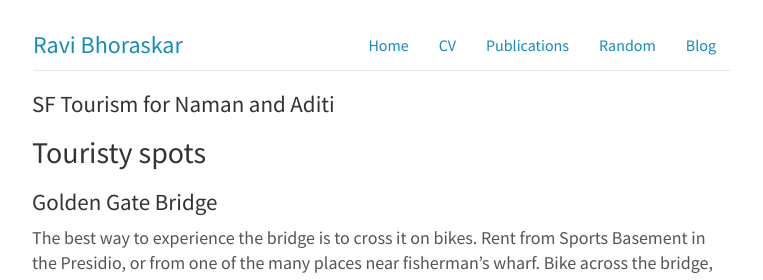
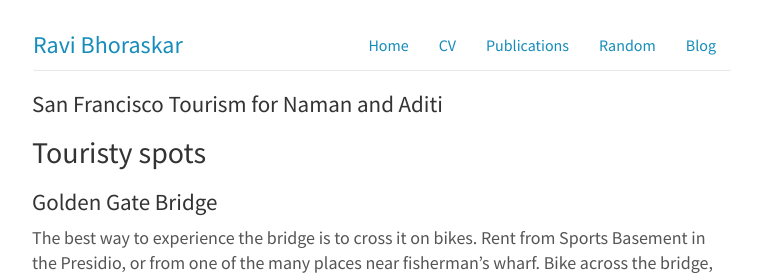
Before and after one commit to ravibhoraskar/ravibhoraskar.github.io, a Jekyll site: the page built from naman.md, in a window 1280 px wide. Shown: the top 280 px of the page, without its empty margins (258-1021 px from the left). Built offline with Jekyll 4.4.1, drawn with Linux system fonts in a browser that asks for light colours.

Commit message:
Change title

```diff
--- a/naman.md
+++ b/naman.md
@@ -1,6 +1,6 @@
 ---
 layout: post
-title: SF Tourism for Naman and Aditi
+title: San Francisco Tourism for Naman and Aditi
 type: post
 ---
 
```
